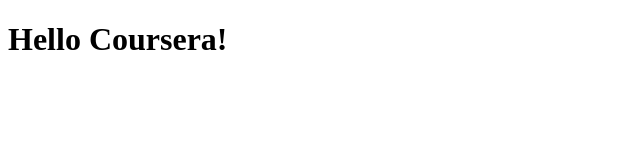
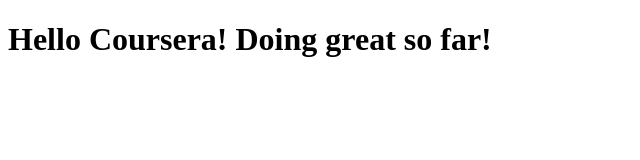
Before and after one commit to Patelriyaaa/Coursera-test, a plain HTML site: page site/index.html in a window 1280 px wide. Shown: the whole page, without its empty margins (0-640 px from the left). Drawn offline with Linux system fonts and the light colour scheme.

Commit message:
Small addition

```diff
--- a/site/index.html
+++ b/site/index.html
@@ -6,6 +6,6 @@
 	<title>Hello Coursera!</title>
 </head>
 <body>
-<h1>Hello Coursera!</h1>
+<h1>Hello Coursera! Doing great so far!</h1>
 </body>
 </html>
```
